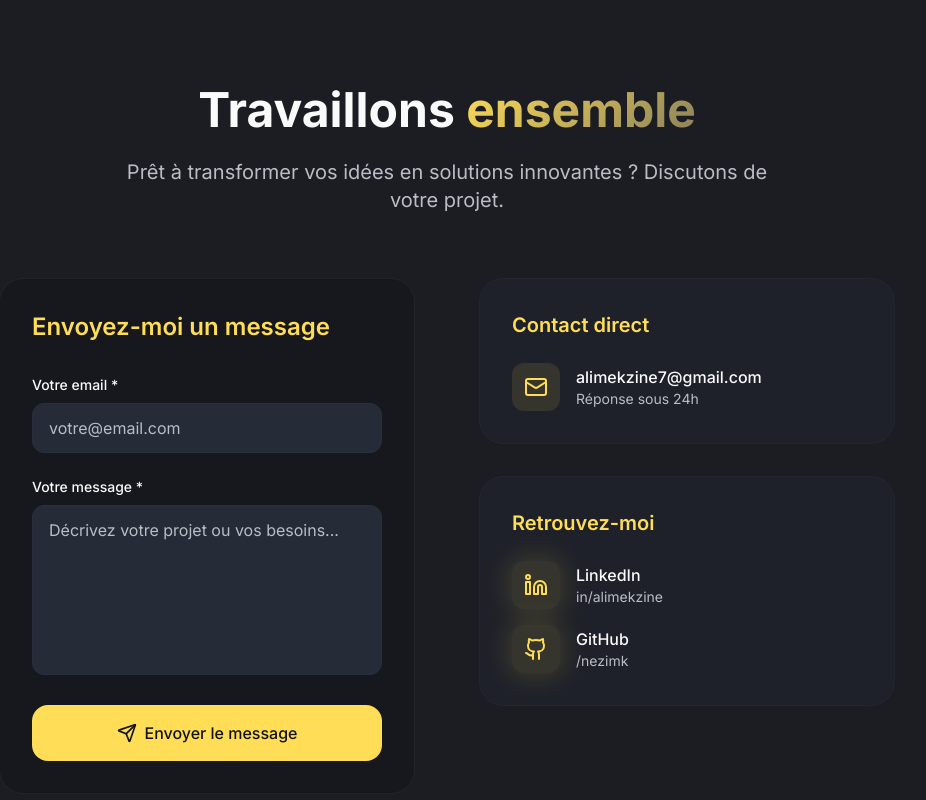
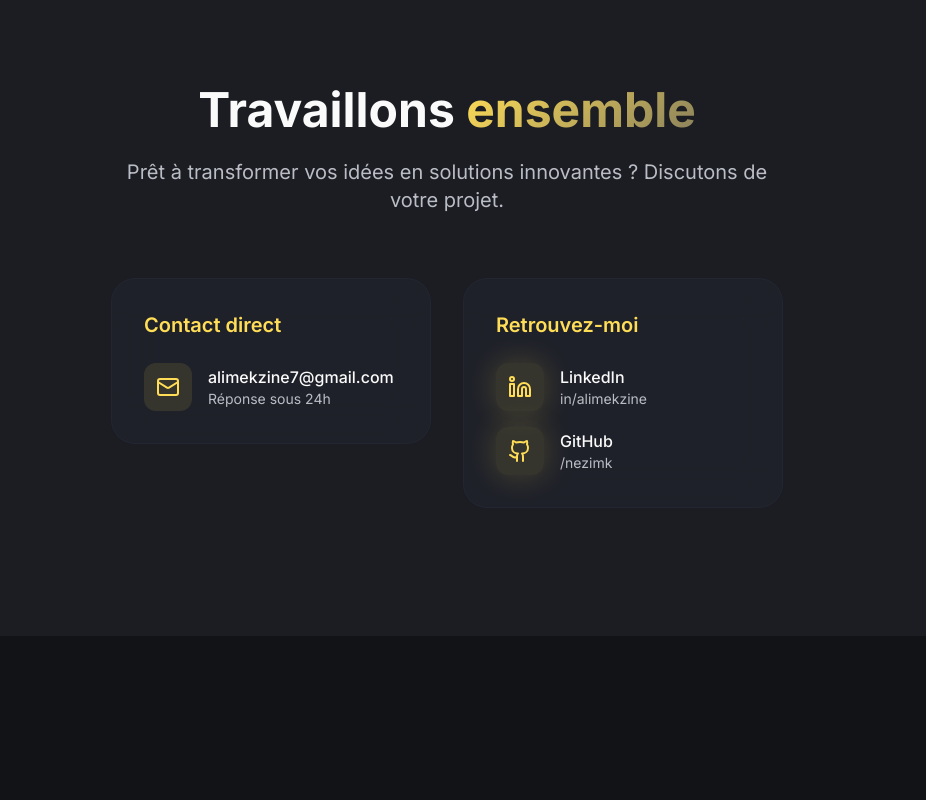
Before and after one commit to NezimK/portfolio-ali-mekzine, a React (Vite) app: page / in a window 1280 px wide. Shown: the part 4297-5097 px from the top of the page, without its empty margins (193-1119 px from the left). After the commit the page ends 4933 px from the top, so only its background shows below. Built offline with nearby package versions, Linux system fonts and the light colour scheme.

Commit message:
Remove "Send me a message" section
Remove the "Send me a message" section and replace it with "Direct contact" and "Find me".

```diff
--- a/src/components/Contact.tsx
+++ b/src/components/Contact.tsx
@@ -1,28 +1,9 @@
-import { useState } from 'react';
 import { AnimatedSection } from './AnimatedSection';
-import { Mail, Github, Linkedin, Send } from 'lucide-react';
-import { cn } from '@/lib/utils';
+import { Mail, Github, Linkedin } from 'lucide-react';
+
 export const Contact = () => {
-  const [formData, setFormData] = useState({
-    email: '',
-    message: ''
-  });
-  const handleSubmit = (e: React.FormEvent) => {
-    e.preventDefault();
-
-    // Create mailto link
-    const subject = 'Nouvelle demande de collaboration';
-    const body = `Email: ${formData.email}%0D%0A%0D%0AMessage:%0D%0A${formData.message}`;
-    const mailtoLink = `mailto:[Ton Email]?subject=${subject}&body=${body}`;
-    window.location.href = mailtoLink;
-  };
-  const handleChange = (e: React.ChangeEvent<HTMLInputElement | HTMLTextAreaElement>) => {
-    setFormData({
-      ...formData,
-      [e.target.name]: e.target.value
-    });
-  };
-  return <section id="contact" className="section-padding bg-background-secondary">
+  return (
+    <section id="contact" className="section-padding bg-background-secondary">
       <div className="container mx-auto px-6">
         <AnimatedSection>
           <div className="text-center mb-16">
@@ -35,55 +16,26 @@ export const Contact = () => {
           </div>
         </AnimatedSection>
 
-        <div className="max-w-4xl mx-auto">
-          <div className="grid lg:grid-cols-2 gap-16 items-start">
-            {/* Contact Form */}
+        <div className="max-w-2xl mx-auto">
+          <div className="grid md:grid-cols-2 gap-8">
+            {/* Direct Contact */}
             <AnimatedSection delay={200}>
-              <div className="card-premium">
-                <h3 className="text-2xl font-semibold mb-8 text-accent">Envoyez-moi un message</h3>
-
-                <form onSubmit={handleSubmit} className="space-y-6">
-                  <div>
-                    <label htmlFor="email" className="block text-sm font-medium mb-2 text-foreground">
-                      Votre email *
-                    </label>
-                    <input type="email" id="email" name="email" required value={formData.email} onChange={handleChange} className="w-full px-4 py-3 bg-input border border-border rounded-xl text-foreground placeholder-foreground-muted focus:border-accent focus:ring-1 focus:ring-accent focus:outline-none transition-colors" placeholder="votre@email.com" />
-                  </div>
-
-                  <div>
-                    <label htmlFor="message" className="block text-sm font-medium mb-2 text-foreground">
-                      Votre message *
-                    </label>
-                    <textarea id="message" name="message" required rows={6} value={formData.message} onChange={handleChange} className="w-full px-4 py-3 bg-input border border-border rounded-xl text-foreground placeholder-foreground-muted focus:border-accent focus:ring-1 focus:ring-accent focus:outline-none transition-colors resize-none" placeholder="Décrivez votre projet ou vos besoins..." />
-                  </div>
-
-                  <button type="submit" className={cn('btn-primary w-full group', 'flex items-center justify-center space-x-2')}>
-                    <Send className="w-5 h-5 group-hover:translate-x-1 transition-transform" />
-                    <span>Envoyer le message</span>
-                  </button>
-                </form>
-              </div>
-            </AnimatedSection>
-
-            {/* Contact Info */}
-            <AnimatedSection delay={400}>
-              <div className="space-y-8">
-                {/* Direct Contact */}
               <div className="glass rounded-3xl p-8">
                 <h3 className="text-xl font-semibold mb-6 text-accent">Contact direct</h3>
-                  <a href="mailto:[Ton Email]" className="flex items-center space-x-4 text-foreground-muted hover:text-accent transition-colors group">
+                <a href="mailto:alimekzine7@gmail.com" className="flex items-center space-x-4 text-foreground-muted hover:text-accent transition-colors group">
                   <div className="w-12 h-12 rounded-xl bg-accent/10 flex items-center justify-center group-hover:bg-accent/20 transition-colors">
                     <Mail className="w-6 h-6 text-accent" />
                   </div>
                   <div>
-                      <p className="font-medium text-foreground">alimekzine7@gmail.com
-                    </p>
+                    <p className="font-medium text-foreground">alimekzine7@gmail.com</p>
                     <p className="text-sm">Réponse sous 24h</p>
                   </div>
                 </a>
               </div>
+            </AnimatedSection>
 
             {/* Social Links */}
+            <AnimatedSection delay={400}>
               <div className="glass rounded-3xl p-8">
                 <h3 className="text-xl font-semibold mb-6 text-accent">Retrouvez-moi</h3>
                 <div className="space-y-4">
@@ -103,16 +55,15 @@ export const Contact = () => {
                     </div>
                     <div>
                       <p className="font-medium text-foreground">GitHub</p>
-                        <p className="text-sm">/nezimk
-                      </p>
+                      <p className="text-sm">/nezimk</p>
                     </div>
                   </a>
-                  </div>
                 </div>
               </div>
             </AnimatedSection>
           </div>
         </div>
       </div>
-    </section>;
+    </section>
+  );
 };
```
Lines whose indentation alone changed are shown as unchanged.
